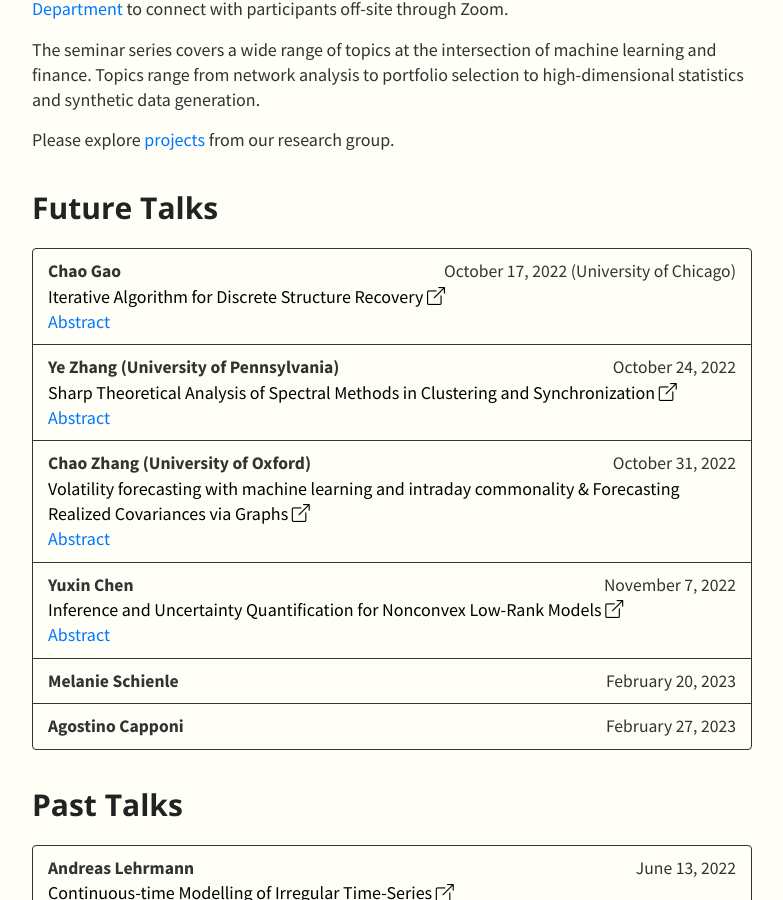
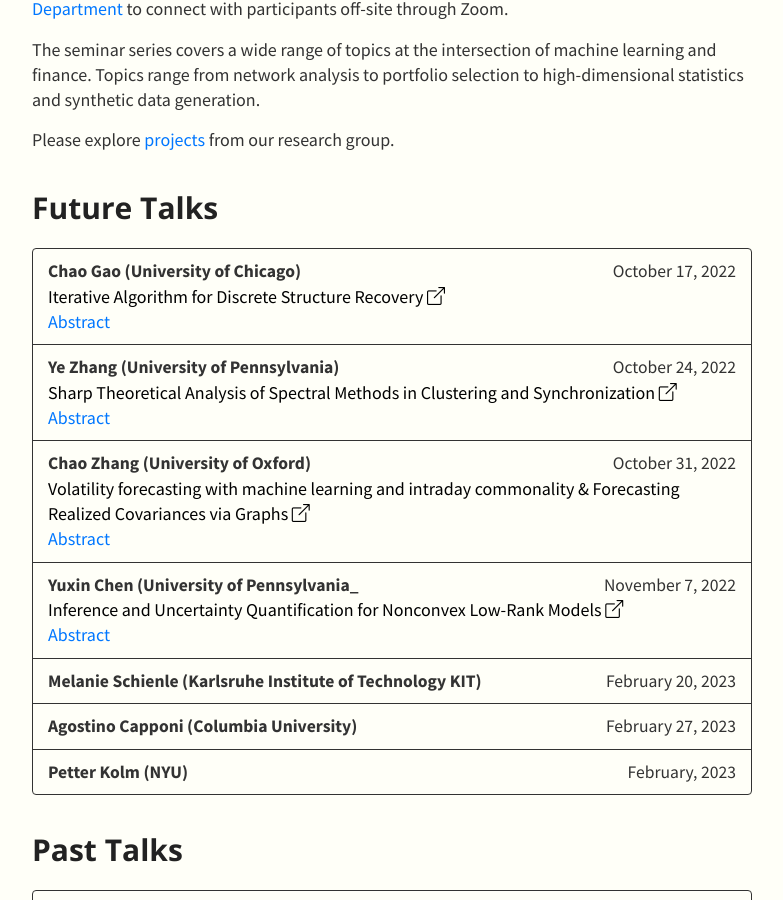
Before and after one commit to SML-Fin/SML-Fin.github.io, a Jekyll site: the page built from index.md, in a window 1280 px wide and 900 px high, scrolled down 276 px. Shown: the whole window, without its empty margins (248-1031 px from the left). Built offline with Jekyll 4.4.1, drawn with Linux system fonts in a browser that asks for light colours; nearby versions of some CDN libraries; our own code applies the rules of GitHub Pages for plain Markdown files.

Commit message:
added affiliations

```diff
--- a/_data/talks.yml
+++ b/_data/talks.yml
@@ -1,7 +1,7 @@
 - type: Future Talks
   members:
-    - speaker: Chao Gao
-      date: October 17, 2022 (University of Chicago)
+    - speaker: Chao Gao (University of Chicago)
+      date: October 17, 2022
       title: Iterative Algorithm for Discrete Structure Recovery
       abstract: We propose a general modeling and algorithmic framework for discrete structure recovery that can be applied to a wide range of problems. Under this framework, we are able to study the recovery of clustering labels, ranks of players, signs of regression coefficients, cyclic shifts, and even group elements from a unified perspective. A simple iterative algorithm is proposed for discrete structure recovery, which generalizes methods including Lloyd's algorithm and the power method. A linear convergence result for the proposed algorithm is established in this paper under appropriate abstract conditions on stochastic errors and initialization. We illustrate our general theory by applying it on several representative problems, (1) clustering in Gaussian mixture model, (2) approximate ranking, (3) sign recovery in compressed sensing, (4) multireference alignment, and (5) group synchronization, and show that minimax rate is achieved in each case.
       bio: Chao Gao is an Assistant Professor in Statistics at University of Chicago
@@ -17,16 +17,19 @@
       title:  Volatility forecasting with machine learning and intraday commonality & Forecasting Realized Covariances via Graphs
       abstract: (Volatility forecasting) We apply machine learning models to forecast intraday realized volatility (RV), by exploiting commonality in intraday volatility via pooling stock data together, and by incorporating a proxy for the market volatility. Neural networks dominate linear regressions and tree models in terms of performance, due to their ability to uncover and model complex latent interactions among variables. Our findings remain robust when we apply trained models to new stocks that have not been included in the training set, thus providing new empirical evidence for a universal volatility mechanism among stocks. Finally, we propose a new approach to forecasting one-day-ahead RVs using past intraday RVs as predictors, and highlight interesting diurnal effects that aid the forecasting mechanism. The results demonstrate that the proposed methodology yields superior out-of-sample forecasts over a strong set of traditional baselines that only rely on past daily RVs.
       link: https://papers.ssrn.com/sol3/papers.cfm?abstract_id=4022147
-    - speaker: Yuxin Chen
+    - speaker: Yuxin Chen  (University of Pennsylvania_
       date: November 7, 2022
       title: Inference and Uncertainty Quantification for Nonconvex Low-Rank Models
       abstract: Many high-dimensional problems involve reconstruction of a low-rank matrix from incomplete and corrupted observations. Despite substantial progress in designing efficient estimation algorithms, it remains largely unclear how to assess the uncertainty of the obtained low-rank estimates, and how to construct valid yet short confidence intervals for the unknown low-rank matrix.  In this talk, I will discuss how to perform inference and uncertainty quantification for two examples of low-rank models, (1) heteroskedastic PCA with missing data, and (2) noisy matrix completion. For both problems,  we identify statistically efficient estimators that admit non-asymptotic distributional characterizations, which in turn enable optimal construction of confidence intervals for, say, the unseen entries of the low-rank matrix of interest.  All this is accomplished by a powerful leave-one-out analysis framework that originated from probability and random matrix theory. This is based on joint work with Yuling Yan, Cong Ma, and Jianqing Fan.
       link: https://arxiv.org/abs/2107.12365
       bio: Yuxin Chen is currently an associate professor in the Department of Statistics and Data Science at the University of Pennsylvania. Before joining UPenn, he was an assistant professor of electrical and computer engineering at Princeton University. He completed his Ph.D. in Electrical Engineering at Stanford University, and was also a postdoc scholar at Stanford Statistics. His current research interests include high-dimensional statistics, nonconvex optimization, and reinforcement learning. He has received the Alfred P. Sloan Research Fellowship, the ICCM best paper award (gold medal), the AFOSR and ARO Young Investigator Awards, the Google Research Scholar Award, and was selected as a finalist for the Best Paper Prize for Young Researchers in Continuous Optimization. He has also received the Princeton Graduate Mentoring Award.
-    - speaker: Melanie Schienle
+    - speaker: Melanie Schienle  (Karlsruhe Institute of Technology KIT)
       date: February 20, 2023
-    - speaker: Agostino Capponi
+    - speaker: Agostino Capponi (Columbia University)
       date: February 27, 2023
+    - speaker: Petter Kolm (NYU)
+      date: February, 2023
+
 
 - type: Past Talks
   members:
```
